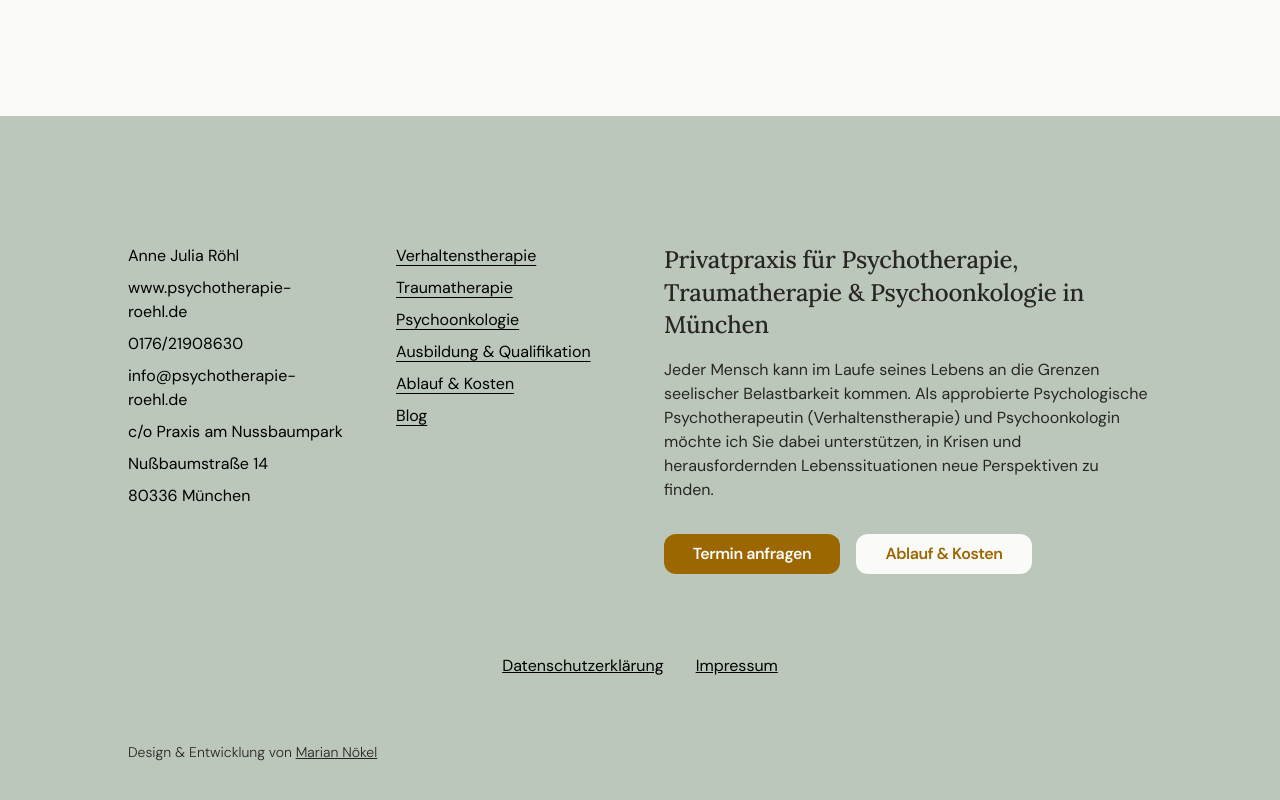
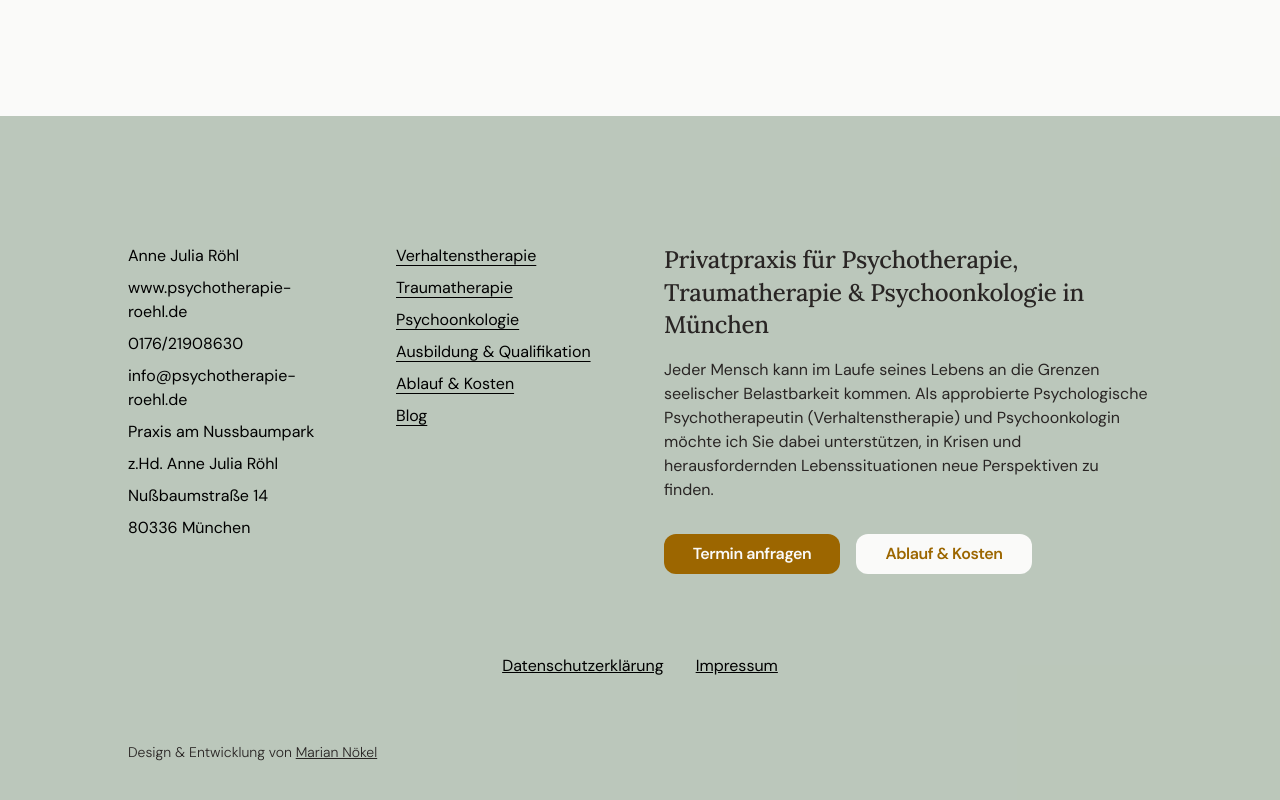
Before and after one commit to dscmari/psychotherapie-r, a Next.js app: page /impressum in a window 1280 px wide. Shown: the part 1368-2168 px from the top of the page. Built offline with nearby package versions, Linux system fonts and the light colour scheme.

Commit message:
adjust adress in footer

```diff
--- a/app/components/Footer.tsx
+++ b/app/components/Footer.tsx
@@ -17,7 +17,8 @@ export default function Footer({ className }: Props) {
             <li>www.psychotherapie-roehl.de</li>
             <li>0176/21908630</li>
             <li>info@psychotherapie-roehl.de</li>
-            <li>c/o Praxis am Nussbaumpark</li>
+            <li>Praxis am Nussbaumpark</li>
+            <li>z.Hd. Anne Julia Röhl</li>
             <li>Nußbaumstraße 14</li>
             <li>80336 München</li>
           </ul>
```
